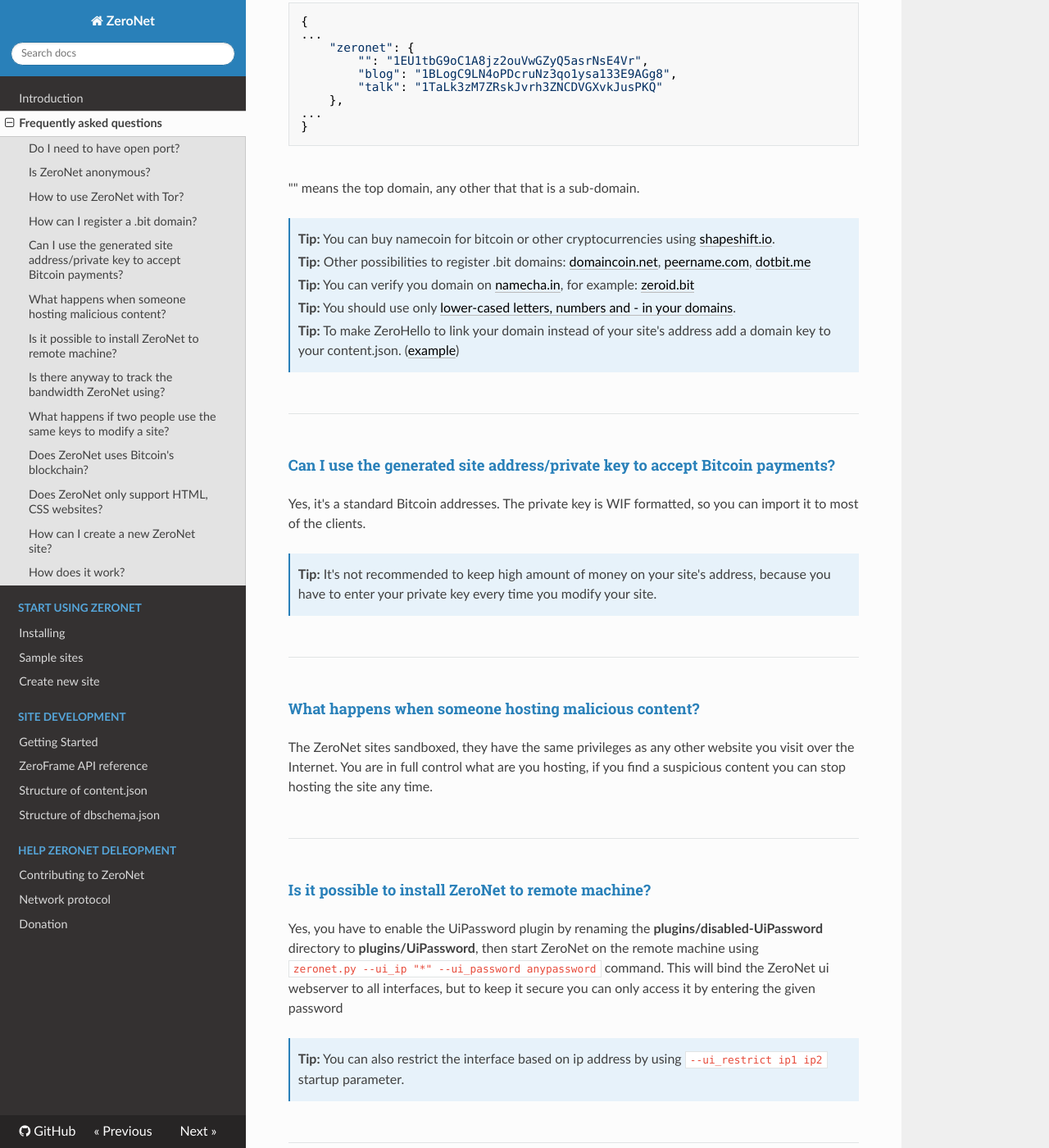
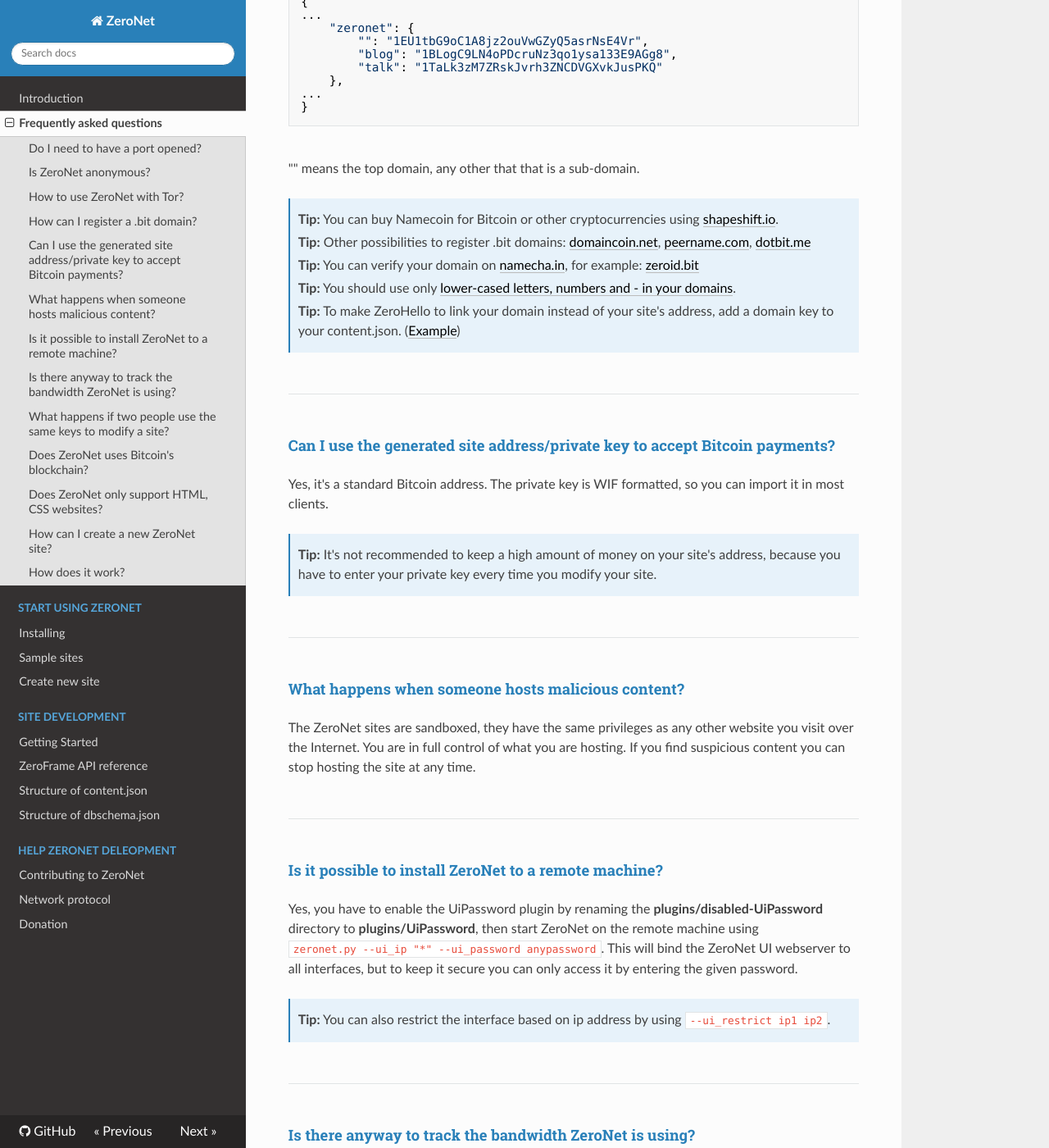
Before and after one commit to HelloZeroNet/Documentation, an MkDocs documentation site: the page built from docs/faq.md, in a window 1280 px wide and 1400 px high, scrolled down 1422 px. Shown: the whole window at 82% size. Built offline with MkDocs 1.6.1, drawn with Linux system fonts in a browser that asks for light colours; nearby versions of some CDN libraries; comment, search, counter and statistics services are not loaded; old or Windows-style settings are respelled for this version of MkDocs; some of the changed text lies outside the part shown.

Commit message:
Update faq.md for typos or mistakes

````diff
--- a/docs/faq.md
+++ b/docs/faq.md
@@ -1,20 +1,19 @@
 # Frequently asked questions
 
 
-#### Do I need to have open port?
+#### Do I need to have a port opened?
 
 This is __optional__, you can browse and use ZeroNet sites without an open port.
-If you want to create new site it's highly recommended to have an open port.
+If you want to create a new site it's highly recommended to have an open port.
 
 At startup ZeroNet tries to open a port for you on your router using
-[UPnP](https://wikipedia.org/wiki/Universal_Plug_and_Play), if this fail you have to do it manually:
+[UPnP](https://wikipedia.org/wiki/Universal_Plug_and_Play), if this fails you have to do it manually:
 
-- Try access your router's webui using [http://192.168.1.1](http://192.168.1.1)
+- Try access your router's web interface using [http://192.168.1.1](http://192.168.1.1)
 or [http://192.168.0.1](http://192.168.0.1)
-- Look for "enable UPnP support" option then restart ZeroNet.
+- Look for an "Enable UPnP support" or similar option then restart ZeroNet.
 
-If it's still not works then try to find forward section. This is different in every router, here is a tutorial on youtube:
-[https://www.youtube.com/watch?v=aQXJ7sLSz14](https://www.youtube.com/watch?v=aQXJ7sLSz14) (you have to forward port 15441)
+If it still doesn't work then try to find a 'port forwarding' section. This is different in every router. [Here is a tutorial on YouTube.](https://www.youtube.com/watch?v=aQXJ7sLSz14) The port to forward is 15441.
 
 
 ---
@@ -49,7 +48,7 @@
 You can register .bit domains using [Namecoin](https://namecoin.info/).
 Manage your domains using the client's GUI or by the [command line interface](http://christopherpoole.github.io/registering-a-.bit-domain-with-namecoin/).
 
-After the registration done you have to edit your domain's record by adding a zeronet section to it, eg.:
+After the registration is done you have to edit your domain's record by adding a zeronet section to it, eg.:
 
 ```
 {
@@ -65,15 +64,15 @@
 "" means the top domain, any other that that is a sub-domain.
 
 
-> __Tip:__ You can buy namecoin for bitcoin or other cryptocurrencies using [shapeshift.io](https://shapeshift.io/).
+> __Tip:__ You can buy Namecoin for Bitcoin or other cryptocurrencies using [shapeshift.io](https://shapeshift.io/).
 
 > __Tip:__ Other possibilities to register .bit domains: [domaincoin.net](https://domaincoin.net/), [peername.com](https://peername.com/), [dotbit.me](https://dotbit.me/)
 
-> __Tip:__ You can verify you domain on [namecha.in](http://namecha.in/), for example: [zeroid.bit](http://namecha.in/name/d/zeroid)
+> __Tip:__ You can verify your domain on [namecha.in](http://namecha.in/), for example: [zeroid.bit](http://namecha.in/name/d/zeroid)
 
 > __Tip:__ You should use only [lower-cased letters, numbers and - in your domains](http://wiki.namecoin.info/?title=Domain_Name_Specification_2.0#Valid_Domains).
 
-> __Tip:__ To make ZeroHello to link your domain instead of your site's address add a domain key to your content.json. ([example](https://github.com/HelloZeroNet/ZeroBlog/blob/master/content.json#L6))
+> __Tip:__ To make ZeroHello to link your domain instead of your site's address, add a domain key to your content.json. ([Example](https://github.com/HelloZeroNet/ZeroBlog/blob/master/content.json#L6))
 
 
 ---
@@ -81,37 +80,37 @@
 
 #### Can I use the generated site address/private key to accept Bitcoin payments?
 
-Yes, it's a standard Bitcoin addresses. The private key is WIF formatted, so you can import it to most of the clients.
+Yes, it's a standard Bitcoin address. The private key is WIF formatted, so you can import it in most clients.
 
-> __Tip:__ It's not recommended to keep high amount of money on your site's address, because you have to enter your private key every time you modify your site.
+> __Tip:__ It's not recommended to keep a high amount of money on your site's address, because you have to enter your private key every time you modify your site.
 
 
 ---
 
 
-#### What happens when someone hosting malicious content?
+#### What happens when someone hosts malicious content?
 
-The ZeroNet sites sandboxed, they have the same privileges as any other website you visit over the Internet.
-You are in full control what are you hosting, if you find a suspicious content you can stop hosting the site any time.
+The ZeroNet sites are sandboxed, they have the same privileges as any other website you visit over the Internet.
+You are in full control of what you are hosting. If you find suspicious content you can stop hosting the site at any time.
 
 
 ---
 
 
-#### Is it possible to install ZeroNet to remote machine?
+#### Is it possible to install ZeroNet to a remote machine?
 Yes, you have to enable the UiPassword plugin by renaming the __plugins/disabled-UiPassword__ directory to __plugins/UiPassword__,
-then start ZeroNet on the remote machine using <br>`zeronet.py --ui_ip "*" --ui_password anypassword` command.
-This will bind the ZeroNet ui webserver to all interfaces, but to keep it secure you can only access it by entering the given password
+then start ZeroNet on the remote machine using <br>`zeronet.py --ui_ip "*" --ui_password anypassword`.
+This will bind the ZeroNet UI webserver to all interfaces, but to keep it secure you can only access it by entering the given password.
 
-> __Tip:__ You can also restrict the interface based on ip address by using `--ui_restrict ip1 ip2` startup parameter.
+> __Tip:__ You can also restrict the interface based on ip address by using `--ui_restrict ip1 ip2`.
 
 
 ---
 
 
-#### Is there anyway to track the bandwidth ZeroNet using?
+#### Is there anyway to track the bandwidth ZeroNet is using?
 
-The sent/received bytes displayed at ZeroNet's statistics page: [http://127.0.0.1:43110/Stats](http://127.0.0.1:43110/Stats)
+The sent/received bytes are displayed at ZeroNet's statistics page: [http://127.0.0.1:43110/Stats](http://127.0.0.1:43110/Stats)
 
 
 ---
@@ -128,9 +127,9 @@
 #### Does ZeroNet uses Bitcoin's blockchain?
 
 No, ZeroNet only using the cryptography of Bitcoin for site addresses and content signing/verification.
-The users identification also based on Bitcoin's [BIP32](https://github.com/bitcoin/bips/blob/master/bip-0032.mediawiki) format.
+The users identification is also based on Bitcoin's [BIP32](https://github.com/bitcoin/bips/blob/master/bip-0032.mediawiki) format.
 
-Namecoin's blockchain is being used to domain registrations.
+Namecoin's blockchain is being used for domain registrations.
 
 
 ---
@@ -147,13 +146,7 @@
 
 #### How can I create a new ZeroNet site?
 
-- Shut down zeronet if you are running it already
-- Execute `zeronet.py siteCreate`, your site address and private key will be displayed.
-- Start ZeroNet again, your site is ready to access!
-
-- If you make any modification in your site's content you have to sign it and publish to existing visitors using `zeronet.py siteSign yoursiteaddress --publish`
-
-More info: [Create new ZeroNet site](/using_zeronet/create_new_site/)
+[Follow those instructions.](/using_zeronet/create_new_site/)
 
 ---
 
````
Also changed, not shown: other parts of docs/faq.md (+2 -2 lines).
